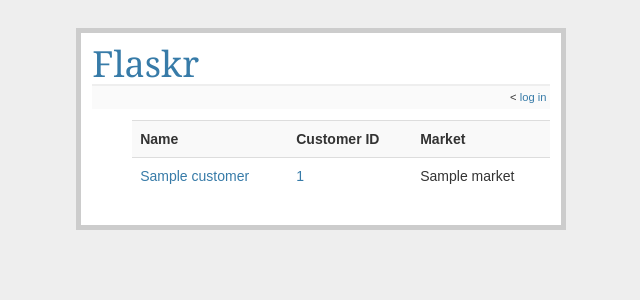
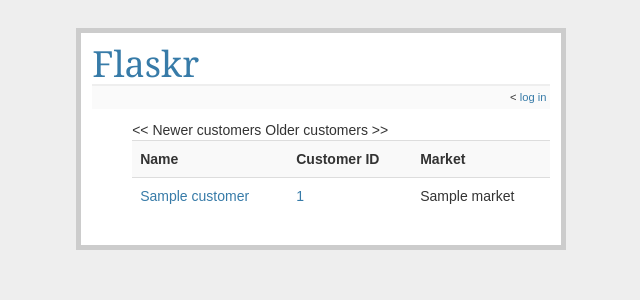
Before and after one commit to dsimpson1980/flaskr, a Flask app: template templates/show_customers.html in a window 1280 px wide. Shown: the top 300 px of the page, without its empty margins (319-959 px from the left). Run offline with Flask 2, Linux system fonts and the light colour scheme; the template is opened without the code that fills it: most values are stand-ins (such as "Sample title", 1, 10 or a date in 2020); parts of the project's set-up code (start-up, migrations or seed data) failed here and were passed over; some libraries are stand-ins or nearby versions.

Commit message:
Changed to SQLAlchemy models for customer Added pagination to show_customers view and template

```diff
--- a/flaskr.py
+++ b/flaskr.py
@@ -4,7 +4,7 @@ import numpy as np
 import sqlite3
 from flask import Flask, request, session, g, redirect, url_for, \
      abort, render_template, flash
-#from flask.ext.sqlalchemy import SQLAlchemy
+from flask.ext.sqlalchemy import SQLAlchemy
 from contextlib import closing
 
 from sqlalchemy import create_engine, MetaData
@@ -15,8 +15,13 @@ from types import MethodType
 from wtforms import Form, validators, TextField, BooleanField
 from wtforms.fields.html5 import DateField
 
+#pagination
+POSTS_PER_PAGE = 10
+
 # configuration
-DATABASE = '/projects/pycharm/flaskr/flaskr.db'
+#DATABASE = '/projects/pycharm/flaskr/flaskr.db'
+SQLALCHEMY_DATABASE_URI = "postgresql://mapdes:default@localhost/flaskr"
+SQLALCHEMY_ECHO = True
 DEBUG = True
 SECRET_KEY = 'development key'
 USERNAME = 'admin'
@@ -25,14 +30,18 @@ PASSWORD = 'default'
 app = Flask(__name__)
 app.config.from_object(__name__)
 # postgres config
-SQLALCHEMY_DATABASE_URI = "postgresql://mapdes:default@localhost/flaskr"
-SQLALCHEMY_ECHO = True
 engine = create_engine(SQLALCHEMY_DATABASE_URI, convert_unicode=True)
 
 meta = MetaData(bind=engine, schema='retail')
 schema = 'retail'
 meta.reflect(bind=engine, schema=schema)
-Base = declarative_base(metadata=meta)
+#Base = declarative_base(metadata=meta)
+
+db = SQLAlchemy(app)
+
+class Customer(db.Model):
+    __tablename__ = 'customers'
+    metadata = meta
 
 customers_table = meta.tables['retail.customers']
 def customer_from_id(self, id):
@@ -70,12 +79,15 @@ def teardown_request(exception):
         db.close()
 
 @app.route('/')
-def show_customers():
-    cur = g.db.execute('''SELECT customer_id, name, market
-                          FROM retail.customers''')
-    customers = [dict(customer_id=row[0],
-                      name=row[1],
-                      market=row[2]) for row in cur.fetchall()]
+@app.route('/index/<int:page>')
+def show_customers(page=1):
+    #cur = g.db.execute('''SELECT customer_id, name, market
+    #                      FROM retail.customers''')
+    #query = customers_table.select()
+    customers = Customer.query.paginate(page, POSTS_PER_PAGE, False)
+    #customers = [dict(customer_id=row[0],
+    #                  name=row[1],
+    #                  market=row[2]) for row in cur.fetchall()]
     return render_template('show_customers.html', customers=customers)
 
 @app.route('/add_customer', methods=['POST'])
--- a/templates/show_customers.html
+++ b/templates/show_customers.html
@@ -14,15 +14,24 @@
   <ul class=customers>
   <table class="table table-striped">
         <tr><th>Name</th><th>Customer ID</th><th>Market</th></tr>
-        {% for customer in customers %}
+        <!-- customers is a pagination object -->
+        {% for customer in customers.items %}
             <tr>
                 <td><a href={{ url_for('display_customer', customer_id=customer.customer_id) }}>{{ customer.name }}</a></td>
                 <td><a href={{ url_for('display_customer', customer_id=customer.customer_id) }}>{{ customer.customer_id }}</a></td>
                 <td>{{ customer.market }}</td>
             </tr>
+        {% endfor %}
+        {% if customers.has_prev %}
+            <a href="{{ url_for('show_customers', page = customers.prev_num) }}"><< Newer customers</a>
         {% else %}
-            <tr><td><em>No customers in database</em></td></tr>
-        {% endfor %}
+            << Newer customers
+        {% endif %}
+        {% if customers.has_next %}
+            <a href="{{ url_for('show_customers', page = customers.next_num) }}">Older customers >></a>
+        {% else %}
+            Older customers >>
+        {% endif %}
   </table>
   </ul>
 {% endblock %}
```
